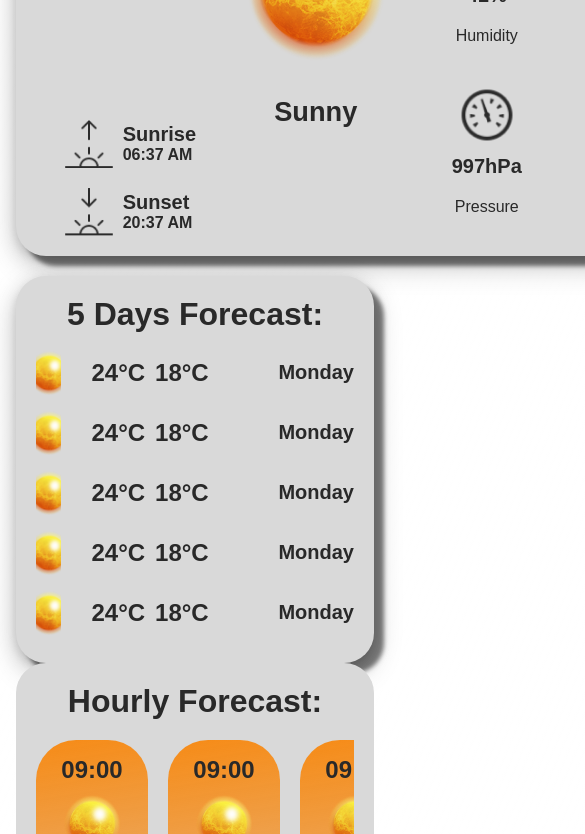
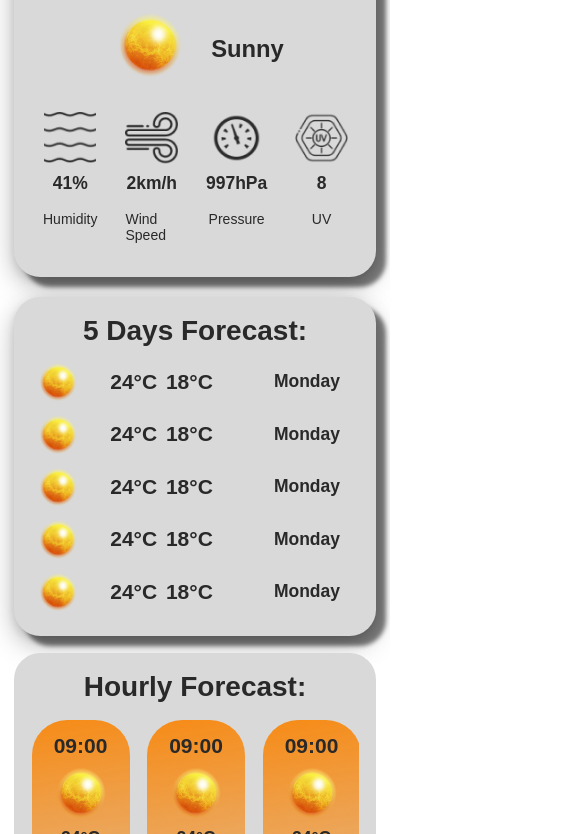
Before and after one commit to Mohda24/Weather-app, a website built with Vite: page index.html in a window 390 px wide. Shown: the part 674-1508 px from the top of the page, 585 px wide, since content can reach past the window. Built offline with nearby package versions, Linux system fonts and the light colour scheme; no server answers; a web font is replaced by a local one.

Commit message:
i make it responsive

```diff
--- a/src/styles/base/_resets.scss
+++ b/src/styles/base/_resets.scss
@@ -53,3 +53,10 @@ img{
     margin: 0 auto;
     padding: 0 1rem;
 }
+
+// breakdoun media query
+@include small{
+    html{
+        font-size: 87.5%;
+    }
+}
--- a/src/styles/component/_weatherDetail.scss
+++ b/src/styles/component/_weatherDetail.scss
@@ -16,6 +16,12 @@ section.weatherDetail{
     border-radius: 1.875rem;
     background: var(--selection-color);
     @include box-shadow;
+
+    @include small{
+        flex-direction: column;
+        padding: 20px 15px;
+        min-width: unset;
+    }
 // main detail
     & .mainDetail{
         @include center-content;
@@ -40,7 +46,14 @@ section.weatherDetail{
     & .weatherinfo{
         @include center-content-horizontal;
         flex-direction: column;
-        gap: 1.25rem
+        gap: 1.25rem;
+
+        @include small{
+            flex-direction: row;
+            gap: 1.25rem;
+            padding: 0;
+            margin-top: 1.25rem;
+        }
     }
 
     & .sunrise,& .sunset{
@@ -74,10 +87,22 @@ section.weatherDetail{
         @include center-content-vertical;
         flex-direction: column;
 
+        @include small{
+            flex-direction: row;
+            gap: 1.25rem;
+            justify-content: center;
+            margin-top:1.25rem ;
+        }
+
         & .weatherIcon{
             width: 12rem;
             height: 12rem;
             margin-bottom: .625rem;
+
+            @include small{
+                width: 6.25rem;
+                height: 6.25rem;
+            }
         }
         & .weatherStatu{
             font-size: 1.7rem;
@@ -90,11 +115,20 @@ section.weatherDetail{
         display: flex;
         flex-wrap: wrap;
 
+        @include small{
+            flex-wrap: nowrap;
+    overflow-x: auto;
+        }
+
         & .humidity,& .wind,& .pressure,& .uv{
             @include center-content-vertical;
             flex-direction: column;
             padding: 1.25rem;
             width: 9.375rem;
+
+            @include small{
+                padding: 1rem;
+            }
             & .icon{
                 width: 3.75rem;
                 height: 3.75rem;
--- a/src/styles/layout/_header.scss
+++ b/src/styles/layout/_header.scss
@@ -105,6 +105,10 @@ header {
         position: relative;
         border-radius: 1rem;
         user-select: none;
+
+        @include small{
+            display: none;
+        }
 
         & .dropDounBtn {
             @include center-content-vertical;
@@ -294,6 +298,10 @@ header {
         -ms-transition: var(--transition) ease;
         -o-transition: var(--transition) ease;
 
+        @include small{
+            width: 4.9375rem;
+        }
+
         &:hover {
             cursor: pointer;
             background-color: darken(#4CBB17, 5%);
@@ -309,6 +317,9 @@ header {
             color: rgba(255, 255, 255, 0.80);
             font-size: 1.375rem;
             font-weight: 800;
+            @include large{
+                display: none;
+            }
 
 
 
--- a/src/styles/layout/_main.scss
+++ b/src/styles/layout/_main.scss
@@ -5,13 +5,20 @@ main{
             @include center-content-vertical;
             justify-content: space-between;
             flex-wrap: wrap;
-            gap: 1.25rem
+            gap: 1.25rem ;
+            @include large{
+                justify-content: center
+            }
         }
 
         & .notCurrent{
             @include center-content-vertical;
             justify-content: space-between;
             flex-wrap: wrap;
+            @include large{
+                justify-content: center;
+                gap: 1.25rem
+            }
         }
     }
 }
```
Also changed, not shown: index.html (+4 -4 lines).
